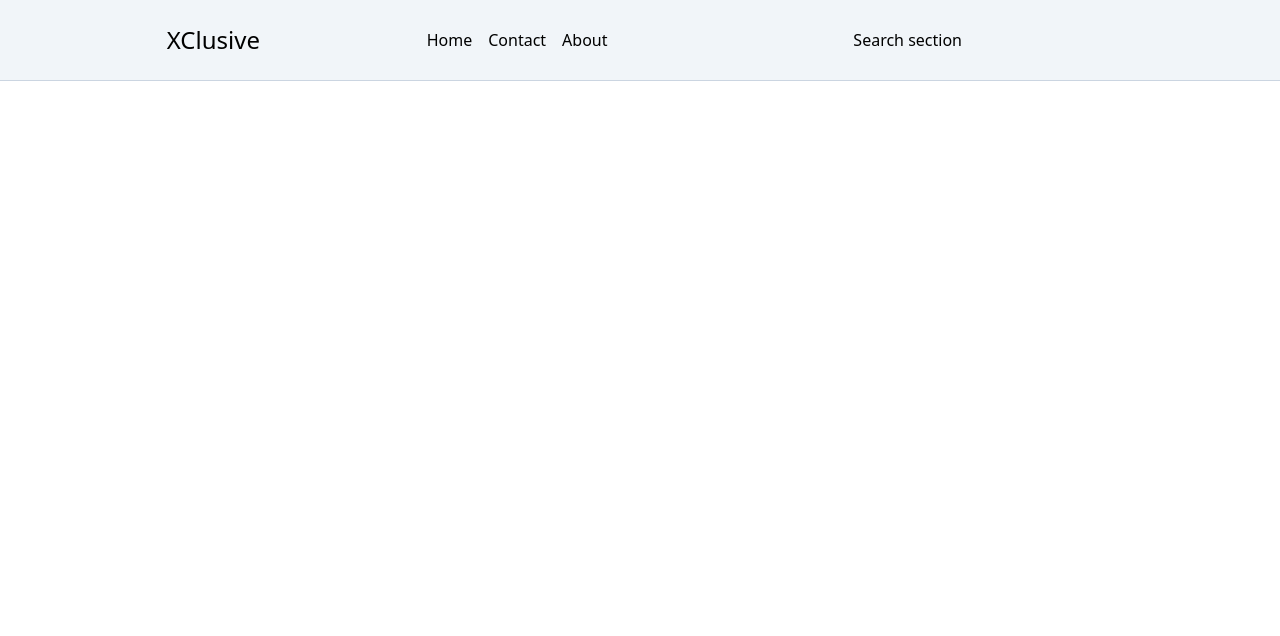
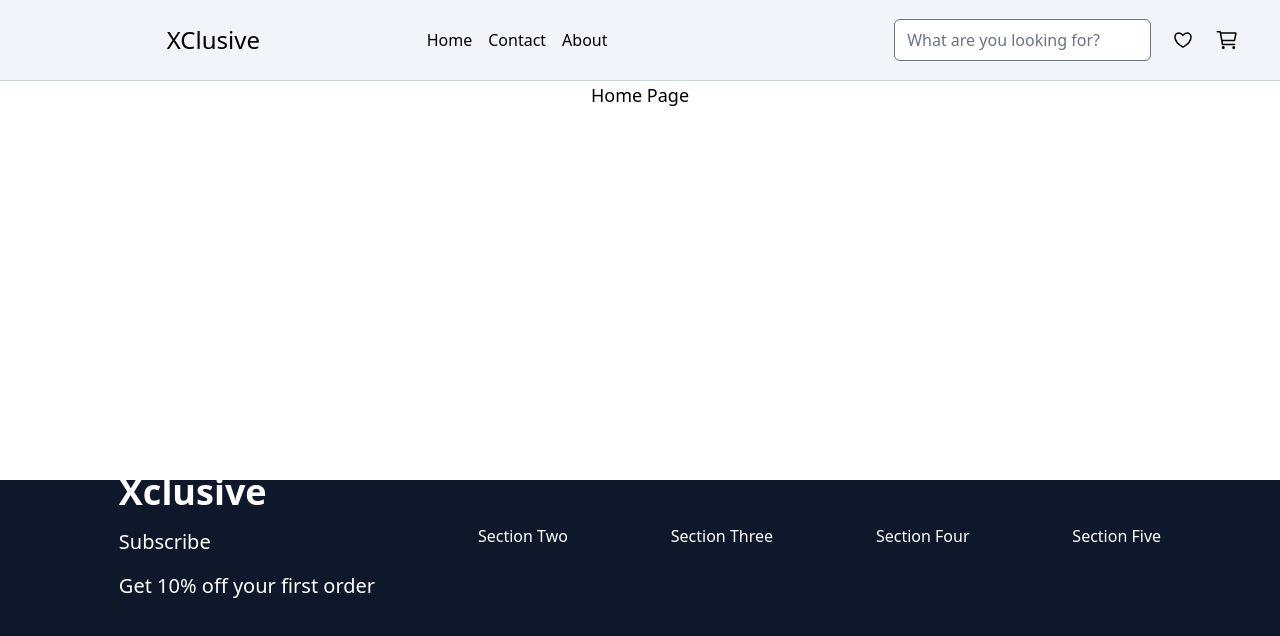
Before and after one commit to josh-ag/Xclusive-cart, a Next.js app: page / in a window 1280 px wide. Shown: the top 636 px of the page. Built offline with nearby package versions, Linux system fonts and the light colour scheme.

Commit message:
important update

```diff
--- a/app/components/appBar.tsx
+++ b/app/components/appBar.tsx
@@ -16,7 +16,69 @@ export const AppbarComponent = () => {
         </div>
 
         {/* Search section  */}
-        <div className="flex-1">Search section</div>
+        <div className="flex-1 flex space-x-5 items-center justify-center">
+          <input
+            type="search"
+            className="form-input rounded-md focus:border-slate-500 focus:ring-slate-400"
+            placeholder="What are you looking for?"
+          />
+
+          <Link href={"/"}>
+            <svg
+              width="24"
+              height="24"
+              viewBox="0 0 24 24"
+              fill="none"
+              xmlns="http://www.w3.org/2000/svg"
+            >
+              <path
+                d="M8 5C5.7912 5 4 6.73964 4 8.88594C4 10.6185 4.7 14.7305 11.5904 18.8873C11.7138 18.961 11.8555 19 12 19C12.1445 19 12.2862 18.961 12.4096 18.8873C19.3 14.7305 20 10.6185 20 8.88594C20 6.73964 18.2088 5 16 5C13.7912 5 12 7.35511 12 7.35511C12 7.35511 10.2088 5 8 5Z"
+                stroke="black"
+                stroke-width="1.5"
+                stroke-linecap="round"
+                stroke-linejoin="round"
+              />
+            </svg>
+          </Link>
+          <Link href={"/"}>
+            <svg
+              width="24"
+              height="24"
+              viewBox="0 0 24 24"
+              fill="none"
+              xmlns="http://www.w3.org/2000/svg"
+            >
+              <path
+                d="M8.25 20.25C8.66421 20.25 9 19.9142 9 19.5C9 19.0858 8.66421 18.75 8.25 18.75C7.83579 18.75 7.5 19.0858 7.5 19.5C7.5 19.9142 7.83579 20.25 8.25 20.25Z"
+                stroke="black"
+                stroke-width="1.5"
+                stroke-linecap="round"
+                stroke-linejoin="round"
+              />
+              <path
+                d="M18.75 20.25C19.1642 20.25 19.5 19.9142 19.5 19.5C19.5 19.0858 19.1642 18.75 18.75 18.75C18.3358 18.75 18 19.0858 18 19.5C18 19.9142 18.3358 20.25 18.75 20.25Z"
+                stroke="black"
+                stroke-width="1.5"
+                stroke-linecap="round"
+                stroke-linejoin="round"
+              />
+              <path
+                d="M2.25 3.75H5.25L7.5 16.5H19.5"
+                stroke="black"
+                stroke-width="1.5"
+                stroke-linecap="round"
+                stroke-linejoin="round"
+              />
+              <path
+                d="M7.5 12.5H19.1925C19.2792 12.5001 19.3633 12.4701 19.4304 12.4151C19.4975 12.3601 19.5434 12.2836 19.5605 12.1986L20.9105 5.44859C20.9214 5.39417 20.92 5.338 20.9066 5.28414C20.8931 5.23029 20.8679 5.18009 20.8327 5.13717C20.7975 5.09426 20.7532 5.05969 20.703 5.03597C20.6528 5.01225 20.598 4.99996 20.5425 5H6"
+                stroke="black"
+                stroke-width="1.5"
+                stroke-linecap="round"
+                stroke-linejoin="round"
+              />
+            </svg>
+          </Link>
+        </div>
       </div>
     </div>
   );
--- a/app/components/footer.tsx
+++ b/app/components/footer.tsx
@@ -0,0 +1,30 @@
+export const Footer = () => {
+  return (
+    <div className="full-width bg-slate-900 h-80 p-4">
+      <div className="container flex justify-evenly items-center mx-auto h-20">
+        <div className="space-y-4">
+          <h4 className="text-4xl font-bold text-white">Xclusive</h4>
+          <h4 className="text-xl font-medium text-white">Subscribe</h4>
+          <h4 className="text-xl font-medium text-white">
+            Get 10% off your first order
+          </h4>
+        </div>
+
+        <div>
+          <p className="text-white">Section Two</p>
+        </div>
+        <div>
+          <p className="text-white">Section Three</p>
+        </div>
+
+        <div>
+          <p className="text-white">Section Four</p>
+        </div>
+
+        <div>
+          <p className="text-white">Section Five</p>
+        </div>
+      </div>
+    </div>
+  );
+};
--- a/app/layout.tsx
+++ b/app/layout.tsx
@@ -1,4 +1,6 @@
 import { AppbarComponent } from "./components/appBar";
+import { Footer } from "./components/footer";
+
 import "./globals.css";
 
 // export const metadata = {
@@ -13,8 +15,13 @@ export default function RootLayout({
 }) {
   return (
     <html lang="en">
-      <AppbarComponent />
-      <body>{children}</body>
+      <body>
+        <main className="flex flex-col min-h-screen">
+          <AppbarComponent />
+          <div className="flex-1">{children}</div>
+          <Footer />
+        </main>
+      </body>
     </html>
   );
 }
--- a/app/page.tsx
+++ b/app/page.tsx
@@ -2,5 +2,9 @@ import { Inter } from "next/font/google";
 const inter = Inter({ subsets: ["latin"] });
 
 export default function Home() {
-  return <main className="container"></main>;
+  return (
+    <main className="container">
+      <p className="text-center text-lg">Home Page</p>
+    </main>
+  );
 }
--- a/package.json
+++ b/package.json
@@ -18,6 +18,7 @@
     "typescript": "5.0.2"
   },
   "devDependencies": {
+    "@tailwindcss/forms": "^0.5.3",
     "autoprefixer": "^10.4.14",
     "postcss": "^8.4.21",
     "tailwindcss": "^3.2.7"
--- a/tailwind.config.js
+++ b/tailwind.config.js
@@ -11,5 +11,5 @@ module.exports = {
   theme: {
     extend: {},
   },
-  plugins: [],
+  plugins: [require('@tailwindcss/forms'),],
 }
```
Also changed, not shown: 1 other file (tests, documents, lock files or other folders).
